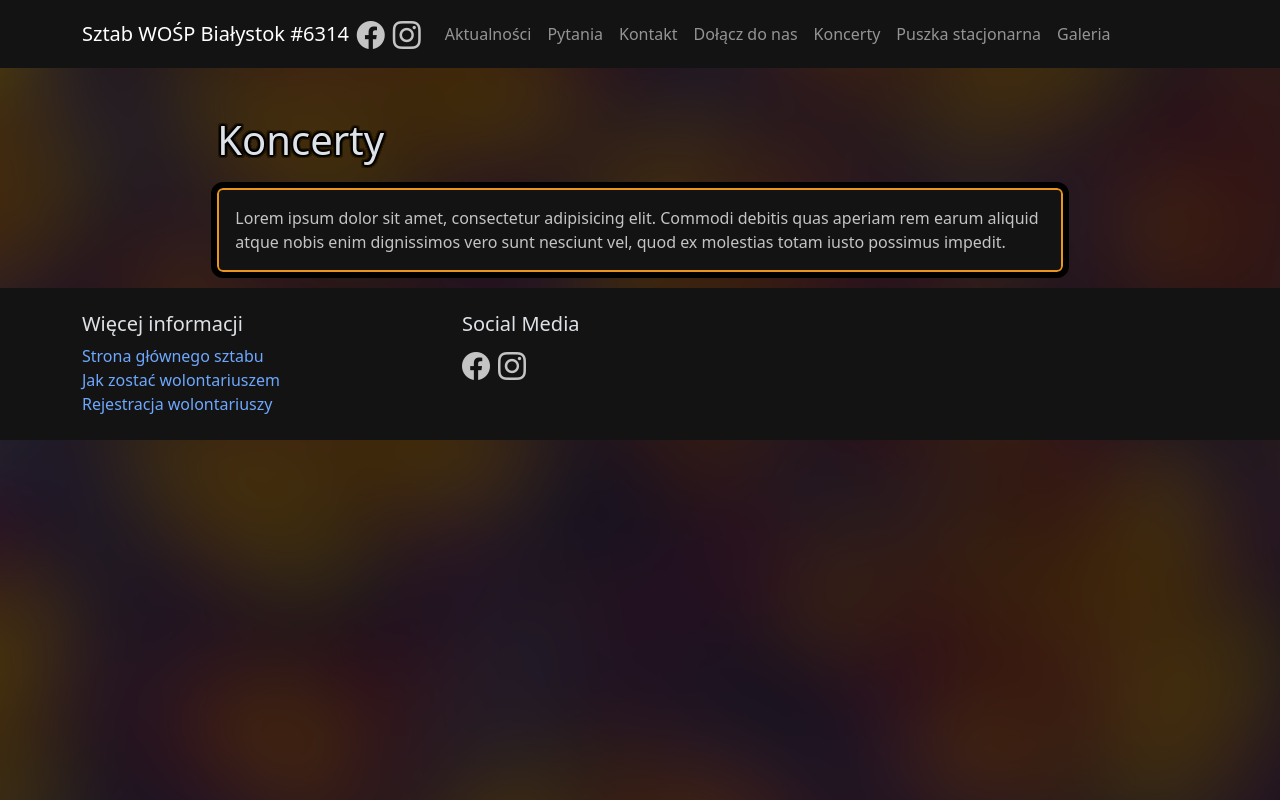
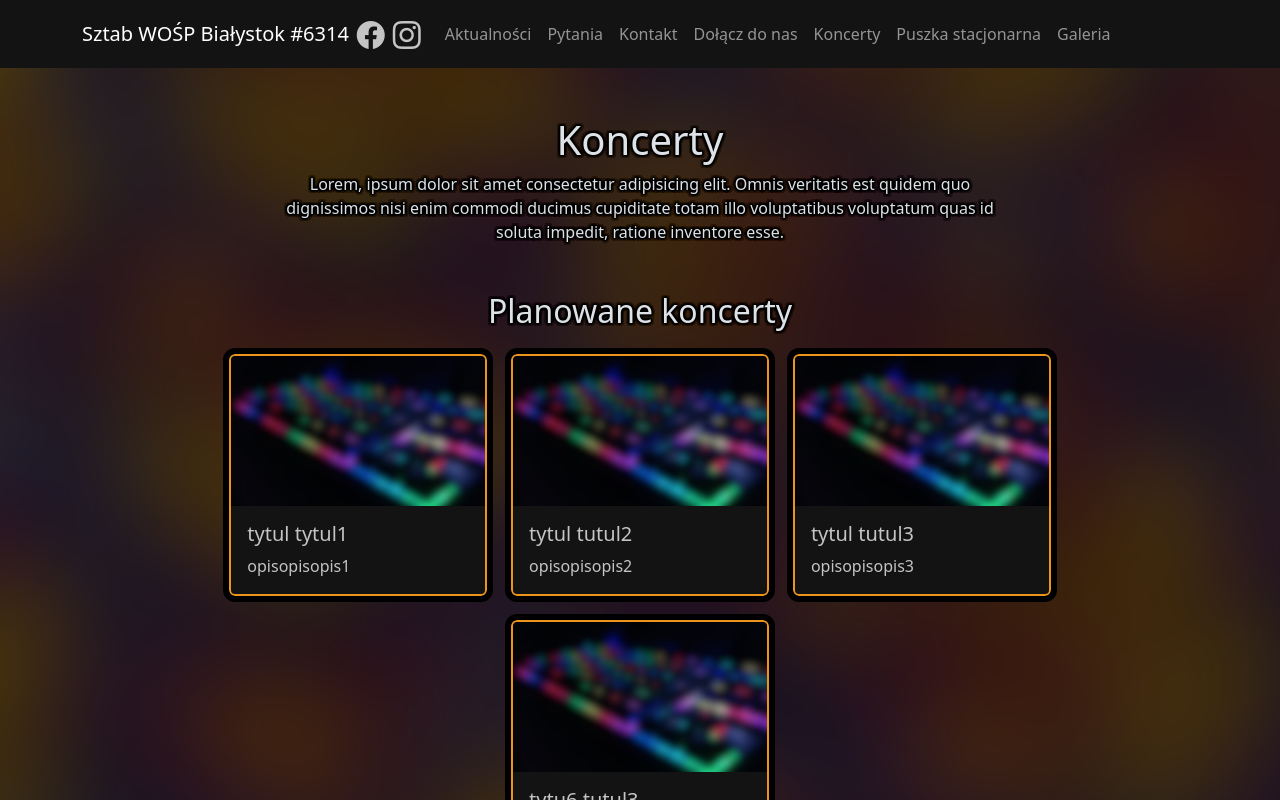
Before and after one commit to Sztab-WOSP-Bialystok/wosp-staff, a Next.js app: page /concerts in a window 1280 px wide. Shown: the top 800 px of the page. Built offline with nearby package versions, Linux system fonts and the light colour scheme.

Commit message:
added headers and customizable current concert cards

```diff
--- /dev/null
+++ b/app/concerts/concerts/current/current-data.json
@@ -0,0 +1,38 @@
+[
+    {
+        "title": "tytul tytul1",
+        "description": "opisopisopis1",
+        "lightImgSrc": "images/cards/dev_bg_light.jpg",
+        "darkImgSrc": "images/cards/dev_bg_dark.jpg",
+        "display": true
+    },
+    {
+        "title": "tytul tutul2",
+        "description": "opisopisopis2",
+        "lightImgSrc": "images/cards/dev_bg_light.jpg",
+        "darkImgSrc": "images/cards/dev_bg_dark.jpg",
+        "display": true
+    },
+    {
+        "title": "tytul tutul3",
+        "description": "opisopisopis3",
+        "lightImgSrc": "images/cards/dev_bg_light.jpg",
+        "darkImgSrc": "images/cards/dev_bg_dark.jpg",
+        "display": true
+    },
+    {
+        "title": "tytu6 tutul3",
+        "description": "opisopisopis8",
+        "lightImgSrc": "images/cards/dev_bg_light.jpg",
+        "darkImgSrc": "images/cards/dev_bg_dark.jpg",
+        "display": true
+    },
+    {
+        "title": "XDXDXDXD",
+        "description": "LOLLOLOLOLOLOL",
+        "lightImgSrc": "images/cards/dev_bg_light.jpg",
+        "darkImgSrc": "images/cards/dev_bg_dark.jpg",
+        "display": false
+    }
+
+]
--- /dev/null
+++ b/app/concerts/concerts/current/current.tsx
@@ -0,0 +1,36 @@
+"use client";
+
+import { Col, Container, Row } from "react-bootstrap";
+import OfferCard, {
+	OfferData,
+} from "../../../collaboration/components/offer/offer-card";
+import currentData from "./current-data.json";
+
+export const Current = () => {
+	const data: OfferData[] = currentData;
+
+	return (
+		<Container fluid>
+			<Row>
+				<Col className="d-flex justify-content-center my-3">
+					<h2 className="img-overlay">Planowane koncerty</h2>
+				</Col>
+			</Row>
+			<Row className="d-flex justify-content-center">
+				{data
+					.filter((current) => current.display)
+					.map((current) => (
+						<Col
+							key={current.title}
+							xs={12}
+							md={6}
+							lg={4}
+							className="mb-4"
+						>
+							<OfferCard data={current}></OfferCard>
+						</Col>
+					))}
+			</Row>
+		</Container>
+	);
+};
--- a/app/concerts/page.tsx
+++ b/app/concerts/page.tsx
@@ -1,6 +1,7 @@
 "use client";
 
 import { Container, Row, Col, Card } from "react-bootstrap";
+import { Current } from "./concerts/current/current";
 
 export default function Page() {
 	return (
@@ -8,23 +9,22 @@ export default function Page() {
 			<Container className="mt-2 mt-sm-3 mt-xl-5">
 				<Row>
 					<Col
-						xl={{ span: 8, offset: 2 }}
-						className="text-start img-overlay"
+						lg={{ span: 8, offset: 2 }}
+						className="text-center img-overlay"
 					>
 						<h1>Koncerty</h1>
+						<p className="px-5">
+							Lorem, ipsum dolor sit amet consectetur adipisicing
+							elit. Omnis veritatis est quidem quo dignissimos
+							nisi enim commodi ducimus cupiditate totam illo
+							voluptatibus voluptatum quas id soluta impedit,
+							ratione inventore esse.
+						</p>
 					</Col>
 				</Row>
 				<Row>
 					<Col xl={{ span: 8, offset: 2 }} className="my-3">
-						<Card>
-							<Card.Body>
-								Lorem ipsum dolor sit amet, consectetur
-								adipisicing elit. Commodi debitis quas aperiam
-								rem earum aliquid atque nobis enim dignissimos
-								vero sunt nesciunt vel, quod ex molestias totam
-								iusto possimus impedit.
-							</Card.Body>
-						</Card>
+						<Current></Current>
 					</Col>
 				</Row>
 			</Container>
```
